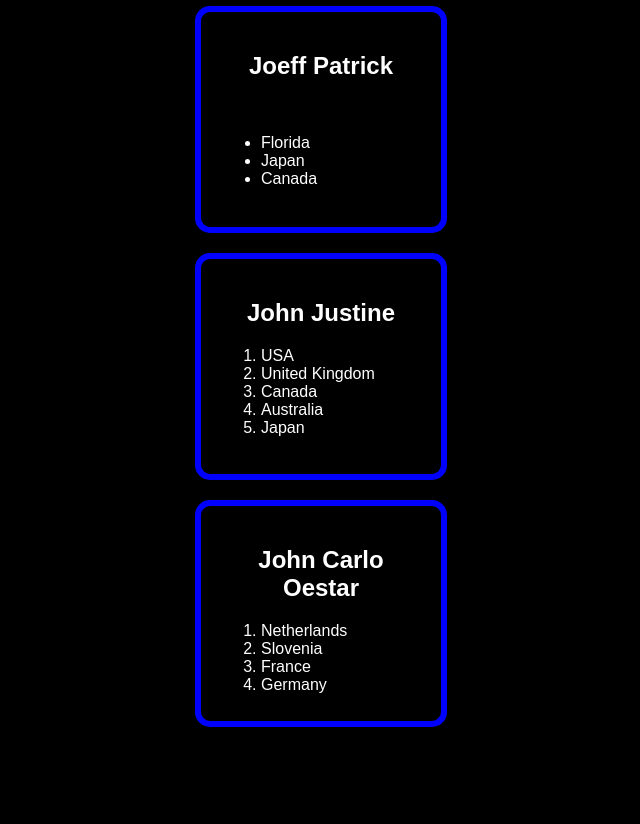
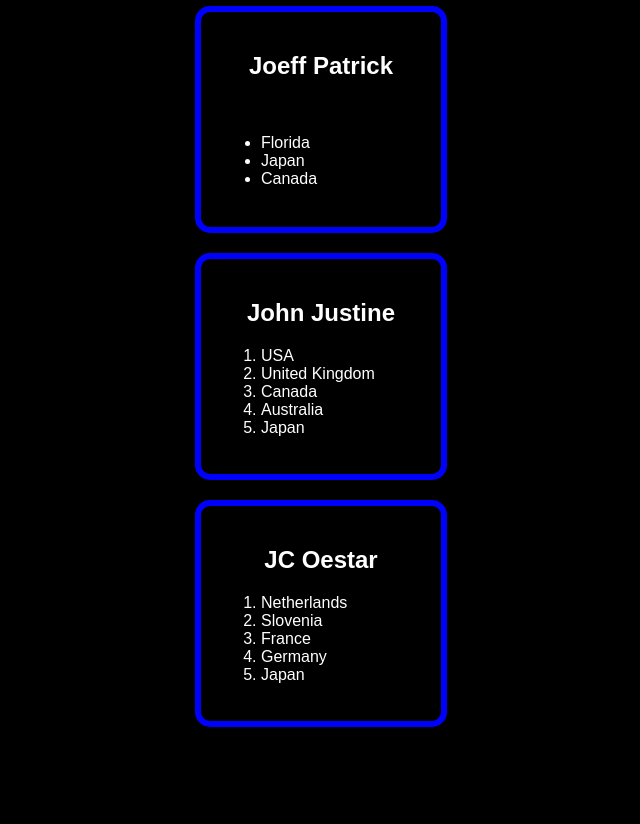
Before and after one commit to Justine130/indox, a plain HTML site: page index.html in a window 1280 px wide. Shown: the part 119-943 px from the top of the page, without its empty margins (319-959 px from the left). Drawn offline with Linux system fonts and the light colour scheme.

Commit message:
Update index.html

```diff
--- a/index.html
+++ b/index.html
@@ -59,12 +59,13 @@
 </div>
 
 <div class="s1">
-	<h2>John Carlo Oestar</h2>
+	<h2> JC Oestar</h2>
 	<ol>
 		<li>Netherlands </li>
 		<li>Slovenia </li>
 		<li>France </li>
 		<li>Germany </li>
+		<li>Japan</li>
 	</ol>
 </div>
 
```
